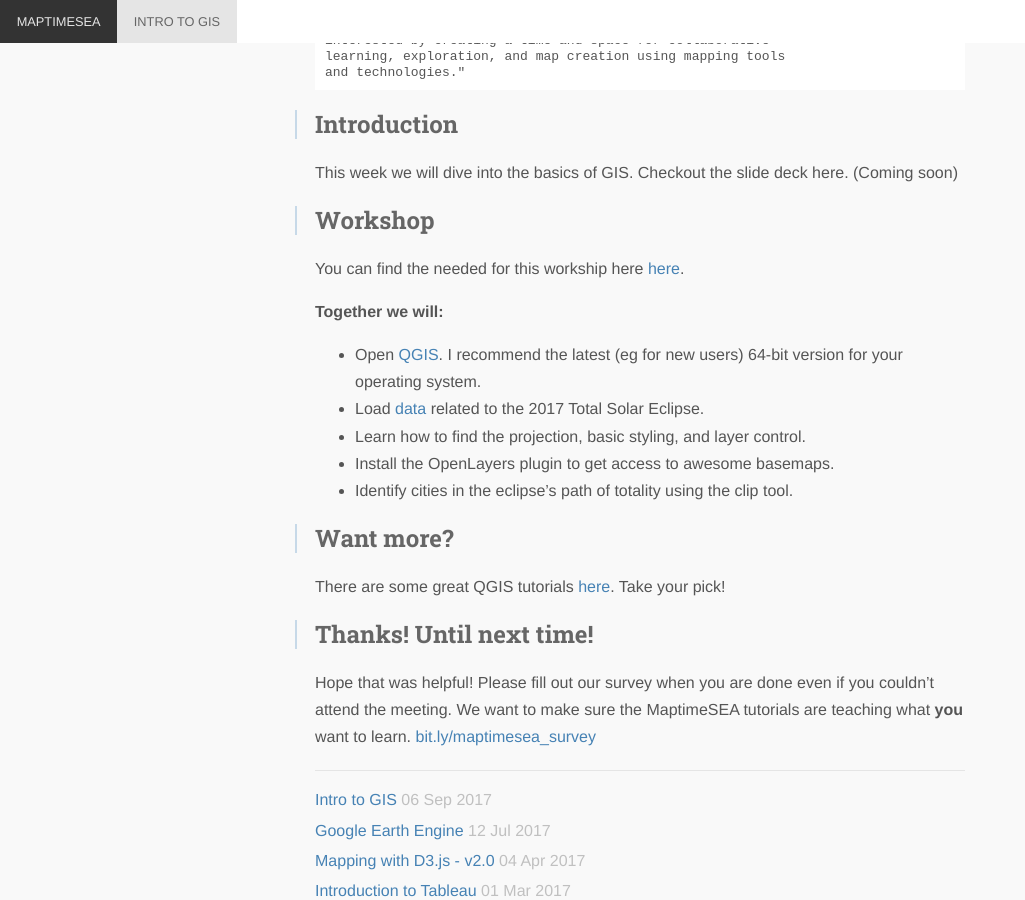
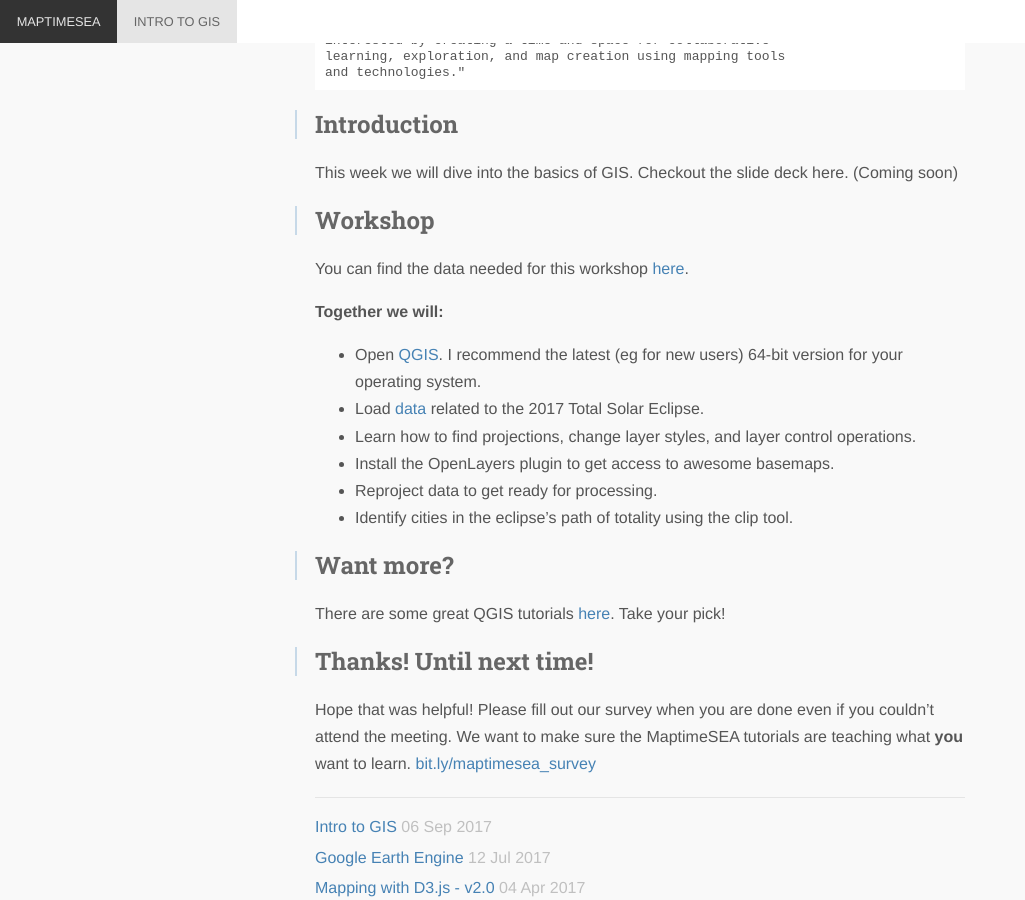
Before and after one commit to MaptimeSEA/maptimesea.github.io, a Jekyll site: the page built from _posts/2017-09-06-introtogis.markdown, in a window 1280 px wide and 900 px high, scrolled down 312 px. Shown: the whole window, without its empty margins (0-1025 px from the left). Built offline with Jekyll 4.4.1, drawn with Linux system fonts in a browser that asks for light colours; nearby versions of some CDN libraries; Markdown is read by kramdown in place of the engine named in the settings.

Commit message:
Fixed typo and added to workshop steps

```diff
--- a/_posts/2017-09-06-introtogis.markdown
+++ b/_posts/2017-09-06-introtogis.markdown
@@ -20,13 +20,14 @@
 
 ## Workshop
 
-You can find the needed for this workship here [here](https://github.com/christyheaton/MaptimeSea_092017).
+You can find the data needed for this workshop [here](https://github.com/christyheaton/MaptimeSea_092017).
 
 **Together we will:**
 * Open [QGIS](http://www.qgis.org/en/site/forusers/download.html). I recommend the latest (eg for new users) 64-bit version for your operating system.
 * Load [data](https://github.com/christyheaton/MaptimeSea_092017) related to the 2017 Total Solar Eclipse.
-* Learn how to find the projection, basic styling, and layer control.
+* Learn how to find projections, change layer styles, and layer control operations.
 * Install the OpenLayers plugin to get access to awesome basemaps.
+* Reproject data to get ready for processing.
 * Identify cities in the eclipse's path of totality using the clip tool.
 
 ## Want more?
```
